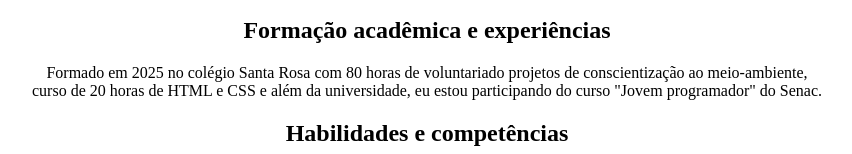
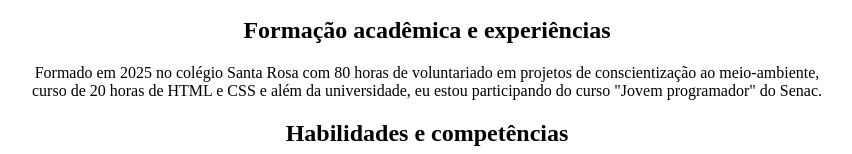
Before and after one commit to AndreBalada1402/meuprojeto1, a plain HTML site: page index.html in a window 1280 px wide. Shown: the part 478-632 px from the top of the page, without its empty margins (213-1065 px from the left). Drawn offline with Linux system fonts and the light colour scheme.

Commit message:
só arrumar o em ali

```diff
--- a/index.html
+++ b/index.html
@@ -26,7 +26,7 @@
         <p>Português fluente <img src="imagens/check_5610944.png" width="20" /></p>
         <p>Inglês B2 <img src="imagens/hourglass_1790022.png" width="20" /> </p>
         <h2>Formação acadêmica e experiências</h2>
-        <p>Formado em 2025 no colégio Santa Rosa com 80 horas de voluntariado <em></em> projetos de conscientização ao
+        <p>Formado em 2025 no colégio Santa Rosa com 80 horas de voluntariado em projetos de conscientização ao
 
             meio-ambiente, <br> curso de 20 horas de HTML e CSS e além da universidade, eu estou participando do curso "Jovem
             programador" do Senac.</p>
```
